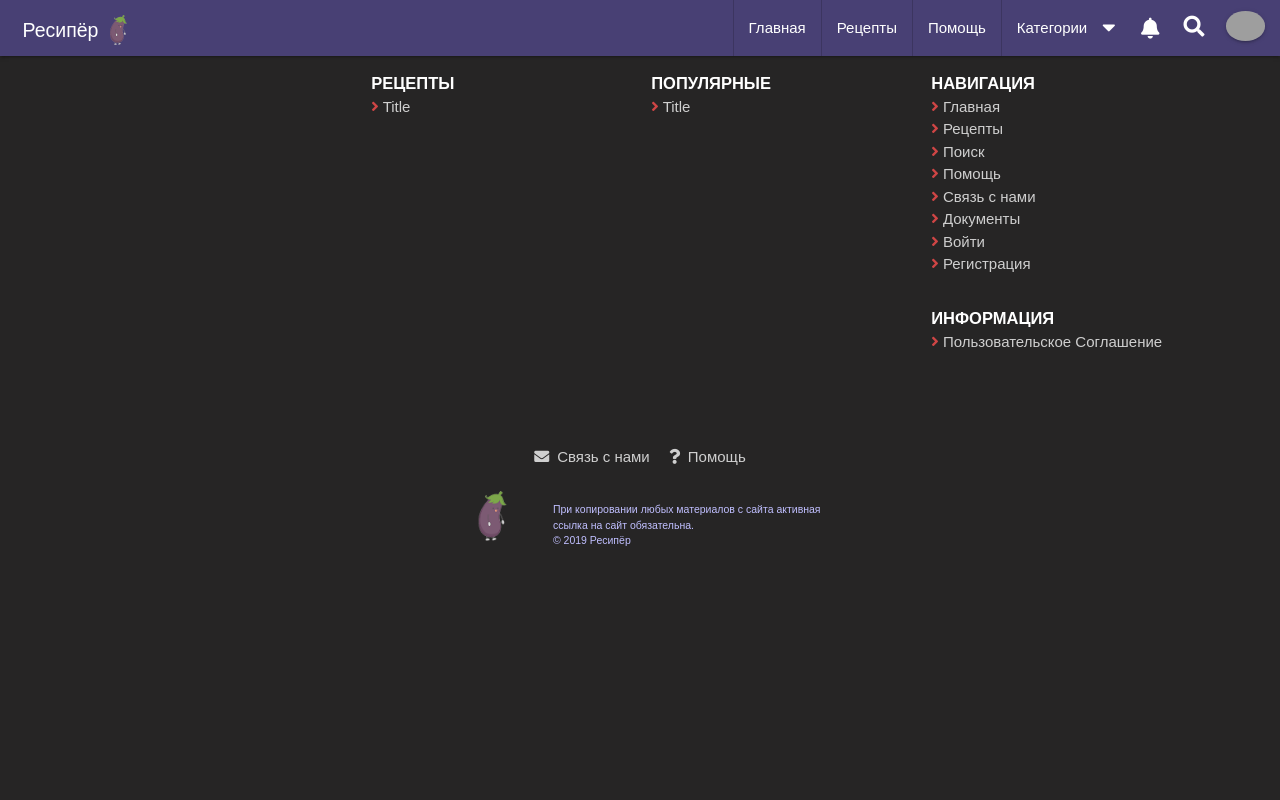
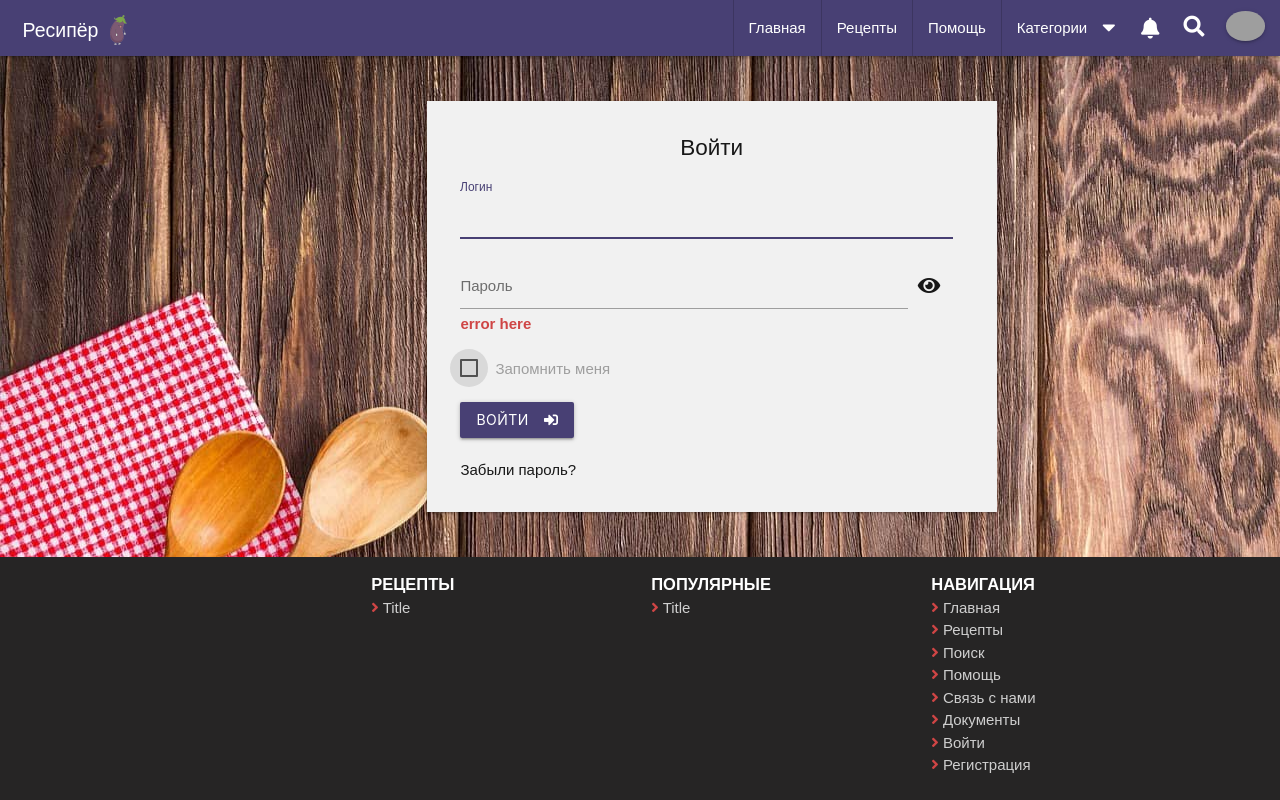
Before and after one commit to SerhiiCho/reciper-go, a Vue app in the folder app/: page /login in a window 1280 px wide. Shown: the top 800 px of the page. Built offline with nearby package versions, Linux system fonts and the light colour scheme; grey boxes are pictures that could not be loaded.

Commit message:
Added Login view

```diff
--- a/app/src/assets/sass/modules/_common.sass
+++ b/app/src/assets/sass/modules/_common.sass
@@ -31,7 +31,7 @@ body
         font-size: 1.2em
 
 .image-bg
-    // background: url('../images/header/by-daria-yakovleva-3.jpg')
+    background: url('./assets/img/other/header/by-daria-yakovleva-3.jpg')
     background-size: cover
 
 .float-none
--- a/app/src/includes/Footer.vue
+++ b/app/src/includes/Footer.vue
@@ -86,12 +86,12 @@
                     </li>
 
                     <!-- Login -->
-                    <li>
-                        <a href="/login">
+                    <router-link to="/login" tag="li">
+                        <a :title="$t('auth.login')">
                             <i class="fas fa-angle-right red-text" style="width:7.5px"></i>
                             {{ $t('auth.login') }}
                         </a>
-                    </li>
+                    </router-link>
 
                     <!-- Register -->
                     <router-link to="/register" tag="li">
--- a/app/src/includes/Navbar.vue
+++ b/app/src/includes/Navbar.vue
@@ -128,12 +128,12 @@
                 <LogoutBtn />
 
                 <!-- Login -->
-                <li>
-                    <a href="/login" :title="$t('auth.login')">
+                <router-link to="/login" tag="li">
+                    <a :title="$t('auth.login')">
                         <i class="fas fa-sign-in-alt fa-15x left with-red-hover"></i>
                         {{ $t('auth.login') }}
                     </a>
-                </li>
+                </router-link>
 
                 <!-- Register -->
                 <router-link to="/register" tag="li">
--- a/app/src/router.js
+++ b/app/src/router.js
@@ -3,6 +3,7 @@ import Router from 'vue-router'
 import Home from './views/Home.vue'
 import Recipes from './views/Recipes.vue'
 import Register from './views/Register.vue'
+import Login from './views/Login.vue'
 
 Vue.use(Router)
 
@@ -20,6 +21,10 @@ const router = new Router({
         {
             path: '/register',
             component: Register,
+        },
+        {
+            path: '/login',
+            component: Login,
         },
         // {
         //   path: '/about',
--- /dev/null
+++ b/app/src/views/Login.vue
@@ -0,0 +1,60 @@
+<template>
+    <div class="image-bg row mb-0">
+        <div class="col s12 m6 offset-m4 form-wrapper my-5 z-depth-1">
+            <div class="center pt-2">
+                <h1 class="header">{{ $t('auth.login') }}</h1>
+            </div>
+
+            <form method="POST" action="/login" class="px-4">
+                <div class="input-field">
+                    <input id="username"
+                        type="text"
+                        name="username"
+                        class="validate"
+                        autofocus
+                    >
+
+                    <label for="username">{{ $t('auth.username') }}</label>
+                    <!-- @include('includes.input-error', ['field' => 'username']) -->
+                </div>
+
+                <Visibility
+                    :input-label="$t('forms.pwd')"
+                    input-error="error here"
+                    input-name="password"
+                ></Visibility>
+
+                <div class="mt-3">
+                    <label>
+                        <input type="checkbox" name="remember">
+                        <span>
+                            {{ $t('forms.remember_me') }}
+                            <!-- @include('includes.tip', ['tip' => trans('tips.remember_info')]) -->
+                        </span>
+                    </label>
+                </div>
+
+                <div class="input-field">
+                    <button type="submit" id="go-to-account" class="waves-effect waves-light btn">
+                        {{ $t('auth.login') }}
+                        <i class="fas fa-sign-in-alt right"></i>
+                    </button>
+                </div>
+
+                <a href="/password/reset" class="text text-hover">
+                    {{ $t('forms.forgot_pwd') }}
+                </a>
+            </form>
+        </div>
+    </div>
+</template>
+
+<script>
+import Visibility from '@/components/Visibility.vue'
+
+export default {
+   components: {
+       Visibility,
+   },
+}
+</script>
--- a/app/src/views/Register.vue
+++ b/app/src/views/Register.vue
@@ -47,8 +47,8 @@
 import Visibility from '@/components/Visibility.vue'
 
 export default {
-   components: {
-       Visibility,
-   },
+    components: {
+        Visibility,
+    },
 }
 </script>
```
